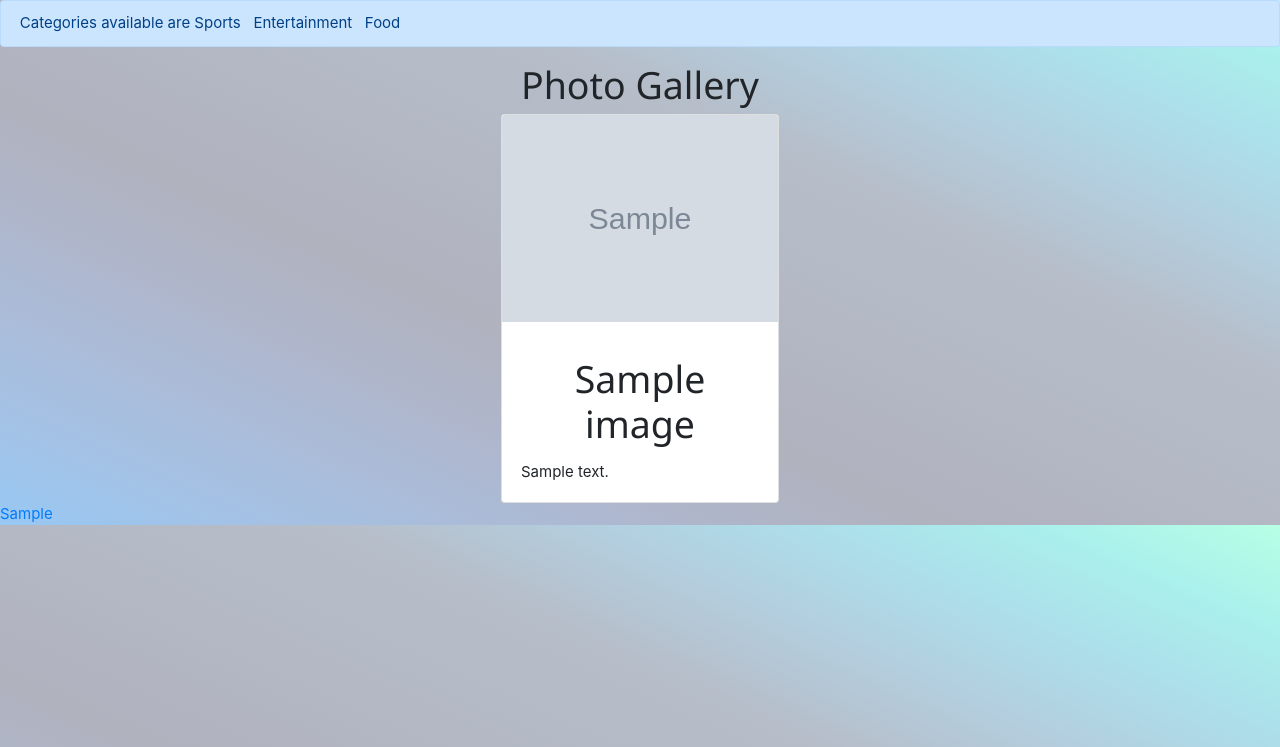
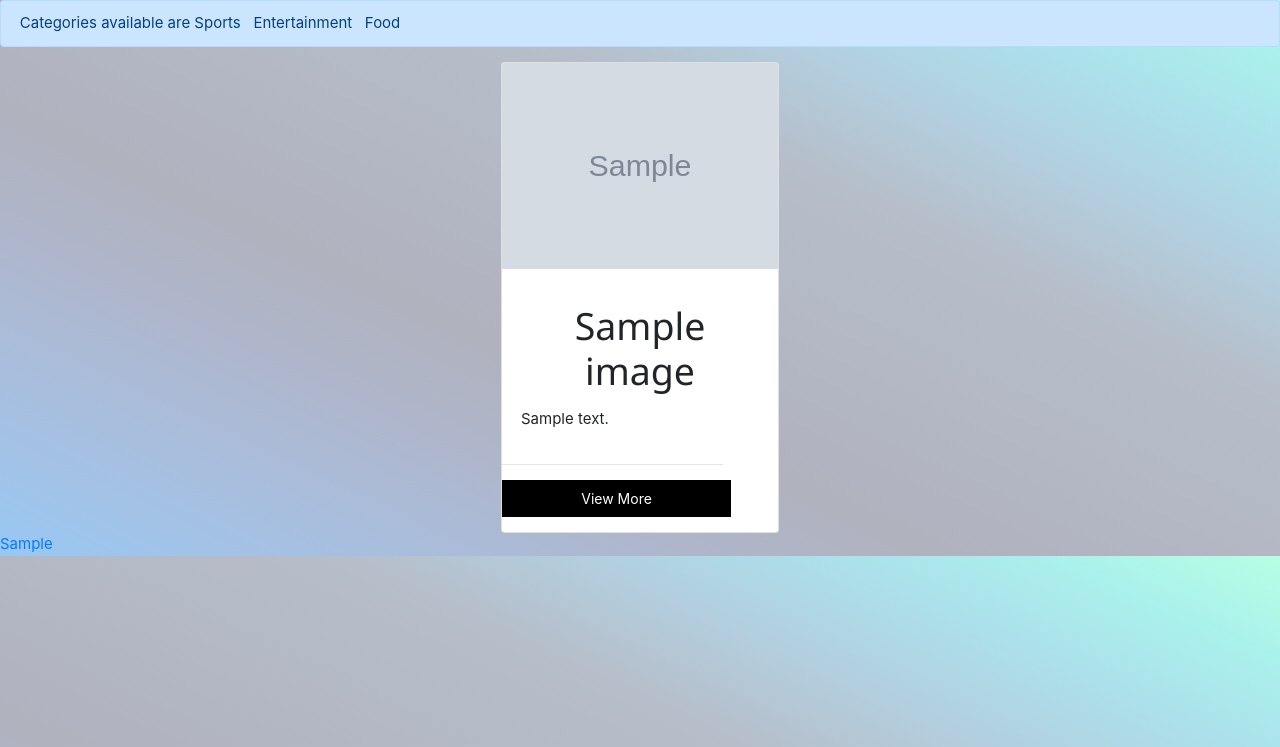
Before and after one commit to wilbrone/gallery, a Django app: page / in a window 1280 px wide. Shown: the part 53-800 px from the top of the page. Run offline with Django 3.2, Linux system fonts and the light colour scheme; tables that the repository leaves empty hold one stand-in row (values such as "Sample post"); grey boxes marked "Sample" are stand-in pictures; some libraries are stand-ins or nearby versions.

Commit message:
add alignment to card

```diff
--- a/photos/templates/all-pics/base.html
+++ b/photos/templates/all-pics/base.html
@@ -23,7 +23,7 @@
 
     {% block content %}
         <div class="alert alert-primary" role="alert">Categories available are Sports &nbsp; Entertainment &nbsp; Food</div>
-        <h1 style="text-align:center;">Photo Gallery</h1>
+        {% comment %} <h1 style="text-align:center;">Photo Gallery</h1>  {% endcomment %}
     {% endblock %}
 
     {% block scripts %}
--- a/photos/templates/all-pics/index.html
+++ b/photos/templates/all-pics/index.html
@@ -6,7 +6,7 @@
 
 <div class="container row" style="margin: 0 auto;display: flex;justify-content: space-around;">
     {% for photos in gallery %}
-    <div class="card" style="width: 25%; margin:0;">
+    <div class="card" style="width: 25%; margin:0; height: auto;">
         <a href="{% url 'image' photos.id %}">
             <img class="card-img-top w3-hover-grayscale" src="{{photos.image.url}}" alt="Card image cap" width="100%">
         </a>
@@ -16,6 +16,20 @@
                 {{ photos.description | truncatechars:50 }}
             </p>
         </div>
+        <hr width="80%" style="jstify:center;">
+        <p style="width:100%;">
+            <a href="{% url 'image' photos.id %}">
+                <button class="prof" style="width:83%;border: none;
+                outline: 0;
+                display: inline-block;
+                padding: 8px;
+                color: white;
+                background-color: #000;
+                text-align: center;
+                cursor: pointer;
+                font-size: 14px;">View More</button>
+            </a>
+        </p>
     </div>
     {% empty %}
     <p>
```
